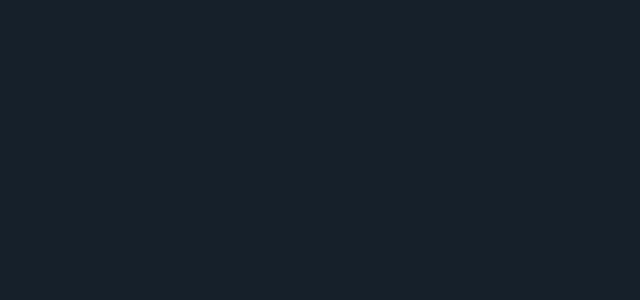
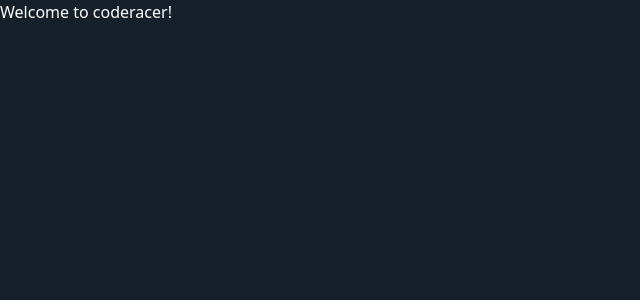
Before and after one commit to Graphcalibur/kfc-orbital-2021, a React (Create React App) app in the folder client/: page / in a window 1280 px wide. Shown: the top 300 px of the page, without its empty margins (0-640 px from the left). Built offline with nearby package versions, Linux system fonts and the light colour scheme.

Commit message:
Added home page

```diff
--- a/client/src/App.js
+++ b/client/src/App.js
@@ -1,6 +1,7 @@
 import React, { Component } from "react";
 import { Route, Switch } from "react-router-dom";
 import "./App.css";
+import Home from "./pages/Home/Home";
 import SoloTyping from "./pages/SoloTyping/SoloTyping";
 import ChooseLanguage from "./pages/ChooseLanguage/ChooseLanguage";
 
@@ -10,7 +11,8 @@ class App extends Component {
       <Switch>
         <div>
           <Switch>
-            <Route path="/code/:lang?" component={SoloTyping} />
+            <Route exact path="/" component={Home} />
+            <Route path="/solotyping/:lang?" component={SoloTyping} />
             <Route path="/lang" component={ChooseLanguage} />
           </Switch>
         </div>
--- a/client/src/pages/ChooseLanguage/components/CodeLinkBtn.jsx
+++ b/client/src/pages/ChooseLanguage/components/CodeLinkBtn.jsx
@@ -5,7 +5,7 @@ const CodeLinkBtn = (props) => {
     const history = useHistory();
     const lang = props.language;
 
-    return <button className="btn me-2 btn-primary" onClick={() => history.push(`/code/${lang}`)}>
+    return <button className="btn me-2 btn-primary" onClick={() => history.push(`/solotyping/${lang}`)}>
         {lang}
     </button>
 }
--- /dev/null
+++ b/client/src/pages/Home/Home.jsx
@@ -0,0 +1,7 @@
+import React from "react";
+
+const Home = () => {
+    return <p className="text">Welcome to coderacer!</p>
+}
+
+export default Home;
```
